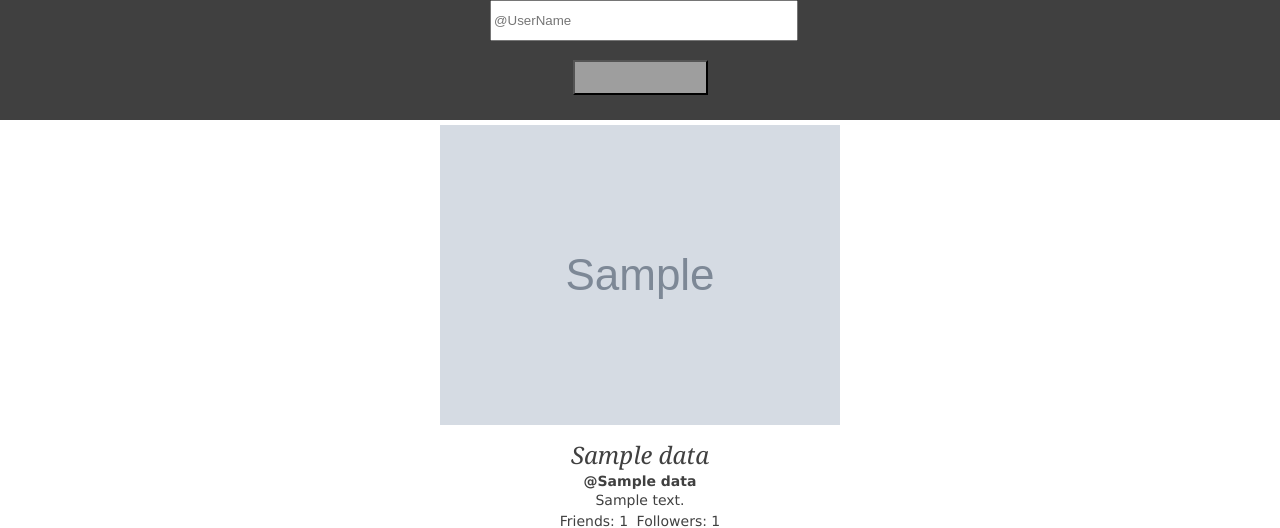
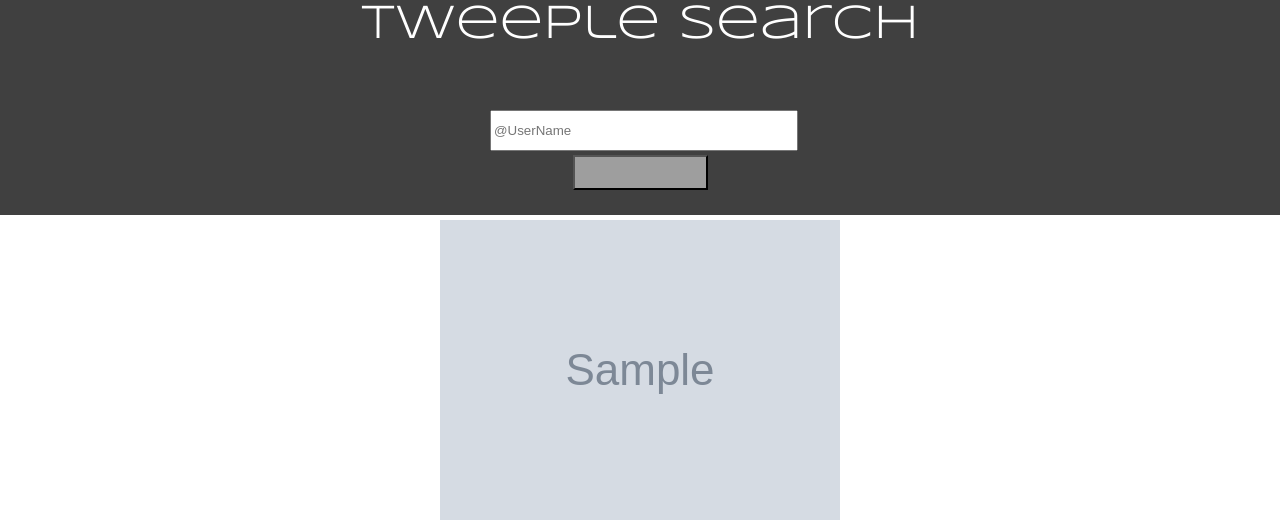
Before and after one commit to MichaelPierre-zz/tweeple-search, a CodeIgniter app: template application/views/search_page3.php in a window 1280 px wide. Shown: the top 528 px of the page. Run offline with CodeIgniter, Linux system fonts and the light colour scheme; the template is opened without the code that fills it: most values are stand-ins (such as "Sample title", 1, 10 or a date in 2020); grey boxes marked "Sample" are stand-in pictures; data that the repository does not hold is empty; grey boxes are pictures that could not be loaded.

Commit message:
Add Syncopate font

```diff
--- a/application/views/search_page3.php
+++ b/application/views/search_page3.php
@@ -2,7 +2,8 @@
 <html lang="en">
 <head>
 	<meta charset="utf-8">
-	<title>Twitter App</title>
+	<title>Tweeple Search</title>
+	<link href='http://fonts.googleapis.com/css?family=Syncopate' rel='stylesheet' type='text/css'>
 	<link rel="stylesheet" href="<?php echo base_url();?>css/style.css" type="text/css" media="screen" />
 </head>
 <body>
@@ -11,6 +12,12 @@
 	<?php echo validation_errors(); ?>
 	<?php echo form_open('index.php/search/index'); ?>
 		<header id="header-result">
+
+		<div id="app-name">
+			<p>Tweeple Search</p>
+		</div>
+
+
 		<div class="input-parent">
 		<div class="input-child">
 			<input type="input" name="username" placeholder="@UserName" class="input-field" />
@@ -22,6 +29,8 @@
 			<input type="submit" name="submit" value="Search" class="button" />
 		</div>
 		</div>
+
+
 		</header>
 		</form>
 		<section id="content-container">
--- a/css/style.css
+++ b/css/style.css
@@ -331,9 +454,18 @@ header {
 	margin: 10 0;
 }
 
+#app-name p {
+	height: 80px;
+	width: 200px;
+	margin: 0 auto;
+	font-family: 'Syncopate', sans-serif;
+	font-size:48px;
+	text-align: center;
+	color: #fff;
+}
+
 #logo-container {
-	height: 220px;
-	margin: 0 0 10px 0;
+	height: 198px;
 }
 
 #logo {
@@ -345,8 +477,8 @@ header {
 }
 
 .input-parent {
-	height: 60px;
-
+	height: 35px;
+	margin: 10px 0;
 }
 
 .input-child {
@@ -396,6 +529,20 @@ header {
 
 section#content-container {
 	background-color: #fff;
+}
+
+#app-name p {
+	height: 50px;
+	width: 600px;
+	margin: 0 auto;
+	font-family: 'Syncopate', sans-serif;
+	font-size:48px;
+	text-align: center;
+	color: #fff;
+}
+
+.input-parent {
+	margin: 60px 0 10px 0;
 }
 
 #user-summary-container {
```
Also changed, not shown: other parts of css/style.css (+128 -4 lines), application/views/search_page2.php (+6 -2 lines).
